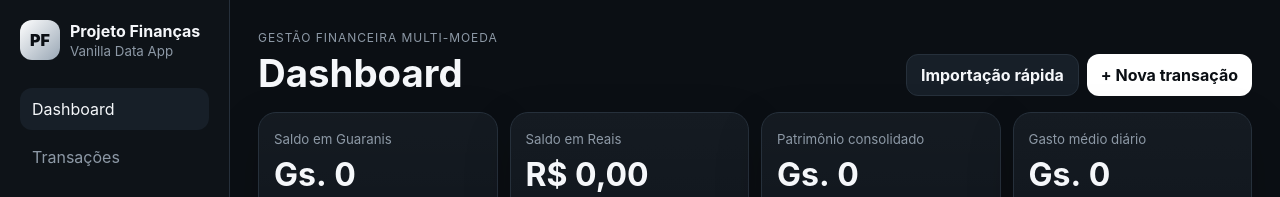
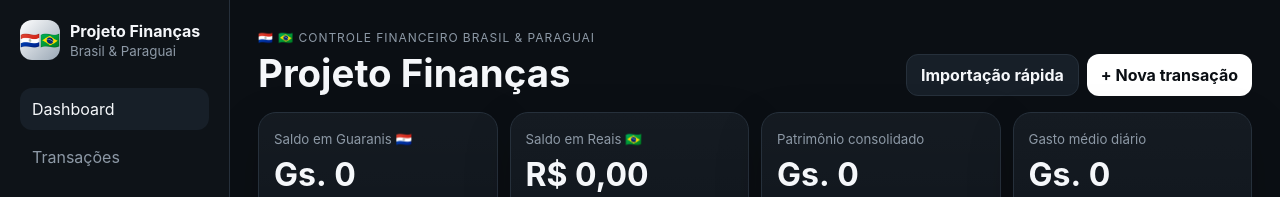
Before and after one commit to JefferL05/Projeto-financas, a plain HTML site: page index.html in a window 1280 px wide. Shown: the top 197 px of the page. Drawn offline with nearby package versions, Linux system fonts and the light colour scheme.

Commit message:
Adiciona identidade Brasil e Paraguai ao cabeçalho

```diff
--- a/index.html
+++ b/index.html
@@ -5,7 +5,7 @@
   <meta name="viewport" content="width=device-width, initial-scale=1.0" />
   <meta name="theme-color" content="#0b0f14" />
   <meta name="description" content="Gestão financeira pessoal multi-moeda em PYG e BRL com IndexedDB, analytics, importação CSV/JSON e PWA." />
-  <title>Projeto Finanças</title>
+  <title>Projeto Finanças | Brasil & Paraguai</title>
   <link rel="manifest" href="manifest.json" />
   <link rel="stylesheet" href="css/styles.css" />
   <script src="https://cdn.jsdelivr.net/npm/chart.js@4.4.4/dist/chart.umd.min.js" defer></script>
@@ -14,7 +14,7 @@
 <body>
   <div class="app-shell">
     <aside class="sidebar">
-      <div class="brand"><div class="brand-mark">PF</div><div><strong>Projeto Finanças</strong><small>Vanilla Data App</small></div></div>
+      <div class="brand"><div class="brand-mark">🇵🇾🇧🇷</div><div><strong>Projeto Finanças</strong><small>Brasil & Paraguai</small></div></div>
       <nav class="nav">
         <button class="nav-link active" data-view="dashboard">Dashboard</button>
         <button class="nav-link" data-view="transactions">Transações</button>
@@ -26,13 +26,13 @@
     </aside>
     <main class="main">
       <header class="topbar">
-        <div><p class="eyebrow">Gestão Financeira Multi-Moeda</p><h1 id="pageTitle">Dashboard</h1></div>
+        <div><p class="eyebrow">🇵🇾 🇧🇷 Controle financeiro Brasil & Paraguai</p><h1 id="pageTitle">Projeto Finanças</h1></div>
         <div class="topbar-actions"><button class="btn btn-secondary" id="quickImportBtn">Importação rápida</button><button class="btn btn-primary" id="newTransactionBtn">+ Nova transação</button></div>
       </header>
       <section class="view active" id="view-dashboard">
         <div class="summary-grid">
-          <article class="card metric-card"><span>Saldo em Guaranis</span><strong id="pygBalance">Gs. 0</strong><div class="metric-row"><small class="income" id="pygIncome">+ Gs. 0</small><small class="expense" id="pygExpense">- Gs. 0</small></div></article>
-          <article class="card metric-card"><span>Saldo em Reais</span><strong id="brlBalance">R$ 0,00</strong><div class="metric-row"><small class="income" id="brlIncome">+ R$ 0,00</small><small class="expense" id="brlExpense">- R$ 0,00</small></div></article>
+          <article class="card metric-card"><span>Saldo em Guaranis 🇵🇾</span><strong id="pygBalance">Gs. 0</strong><div class="metric-row"><small class="income" id="pygIncome">+ Gs. 0</small><small class="expense" id="pygExpense">- Gs. 0</small></div></article>
+          <article class="card metric-card"><span>Saldo em Reais 🇧🇷</span><strong id="brlBalance">R$ 0,00</strong><div class="metric-row"><small class="income" id="brlIncome">+ R$ 0,00</small><small class="expense" id="brlExpense">- R$ 0,00</small></div></article>
           <article class="card metric-card"><span>Patrimônio consolidado</span><strong id="consolidatedBalance">Gs. 0</strong><small id="rateStatus" class="muted">Cotação manual</small></article>
           <article class="card metric-card"><span>Gasto médio diário</span><strong id="dailyAverage">Gs. 0</strong><small class="muted" id="projectionText">Projeção mensal indisponível</small></article>
         </div>
```
